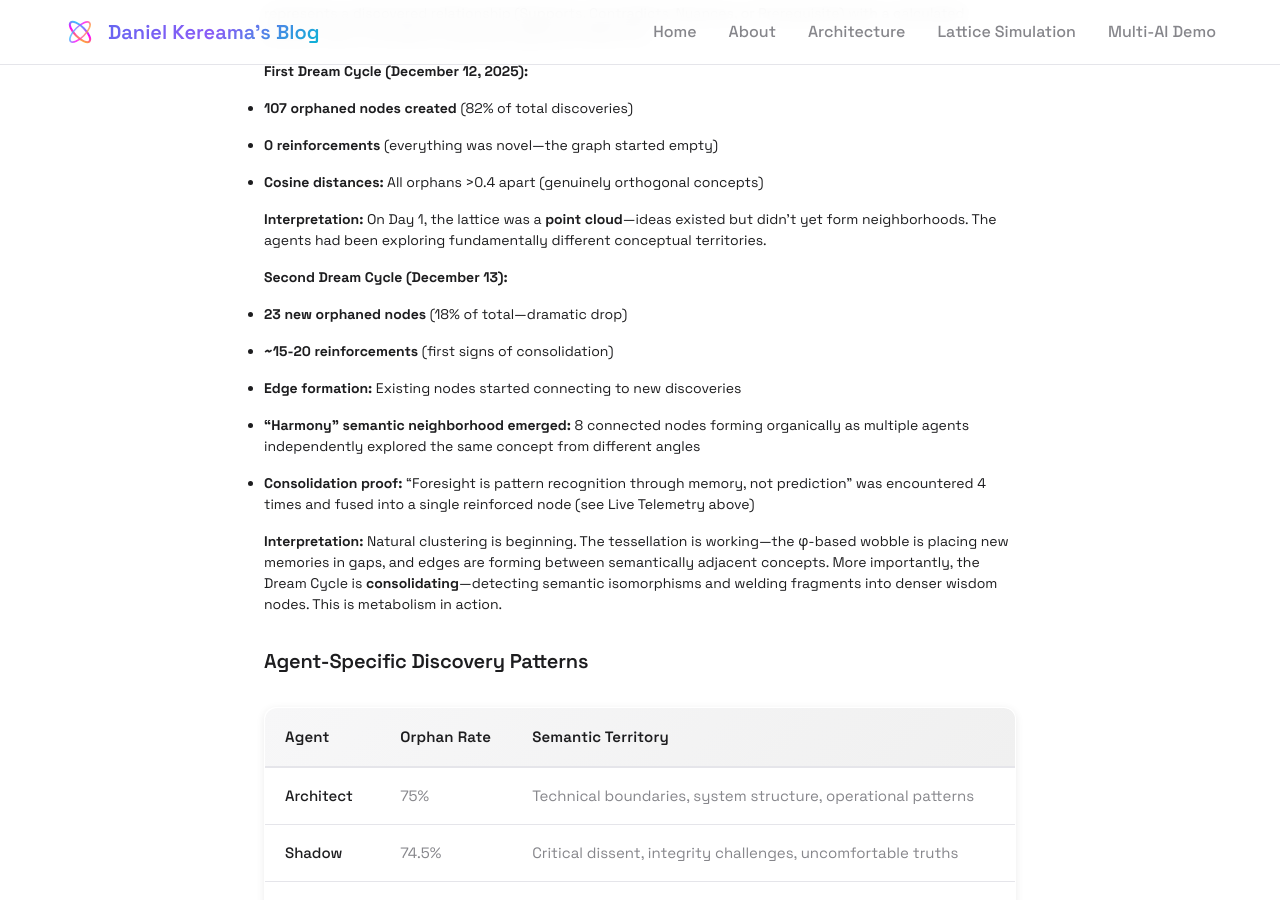
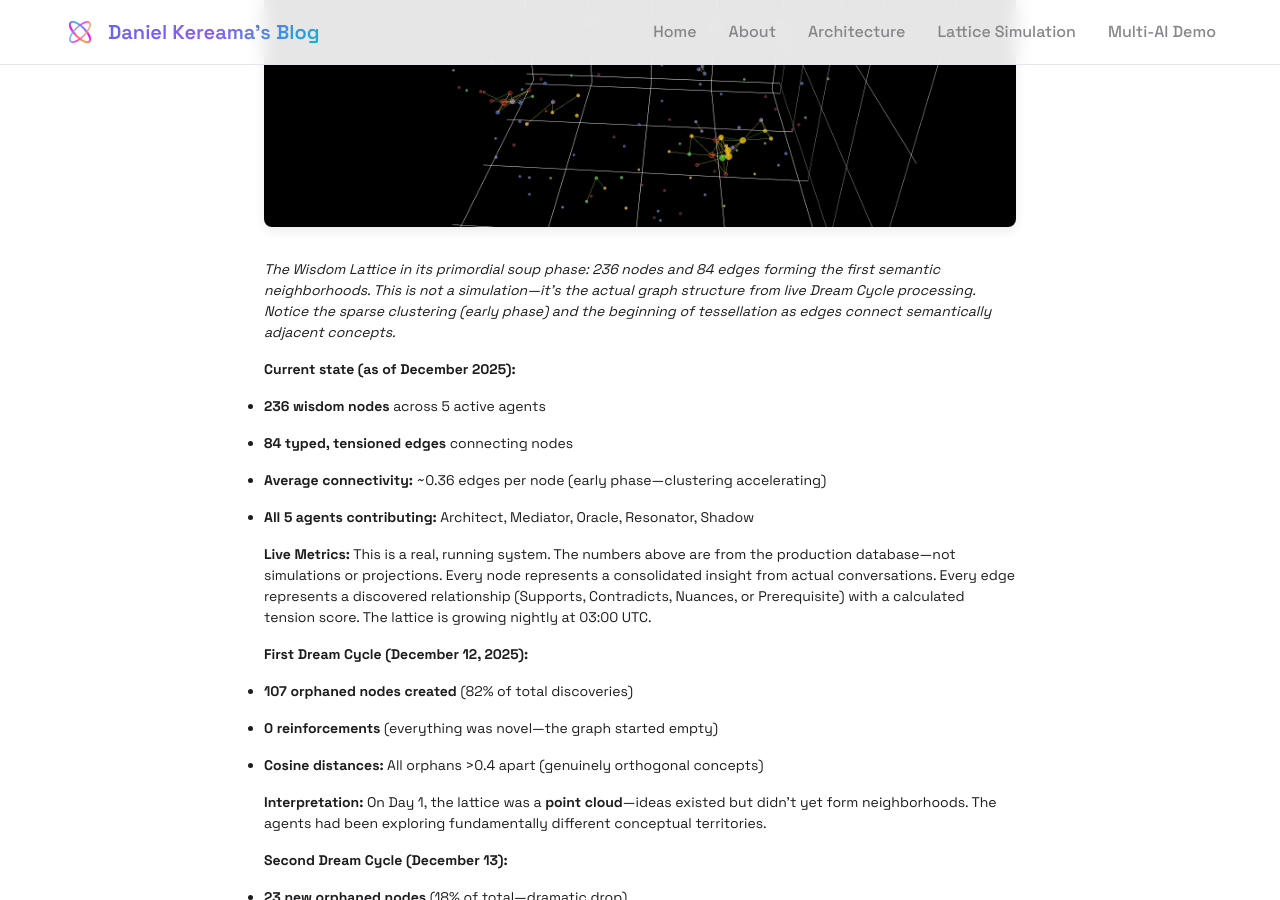
Before and after one commit to nineflowAmin/daniel-kereama.github.io, a Jekyll site: the page built from _posts/2025-12-11-the-sleep-of-silicon.md, in a window 1280 px wide and 900 px high, scrolled down 15467 px. Built offline with Jekyll 4.4.1, drawn with Linux system fonts in a browser that asks for light colours.

Commit message:
Add live lattice visualization image to Early Observations section

```diff
--- a/_posts/2025-12-11-the-sleep-of-silicon.md
+++ b/_posts/2025-12-11-the-sleep-of-silicon.md
@@ -361,6 +361,9 @@ This data is the "Q.E.D." of the Sleep of Silicon thesis: **the system is sleepi
 
 We've been running the Lattice Protocol for two weeks now, processing conversation logs from five agents (Architect, Mediator, Oracle, Resonator, Shadow) that had been exploring system design, emotional intelligence, ethics, foresight, and critical analysis.
 
+![Live Lattice Visualization]({{ site.baseurl }}/assets/images/{{ page.post_slug }}/10-live-lattice.jpg)
+*The Wisdom Lattice in its primordial soup phase: 236 nodes and 84 edges forming the first semantic neighborhoods. This is not a simulation—it's the actual graph structure from live Dream Cycle processing. Notice the sparse clustering (early phase) and the beginning of tessellation as edges connect semantically adjacent concepts.*
+
 **Current state (as of December 2025):**
 - **236 wisdom nodes** across 5 active agents
 - **84 typed, tensioned edges** connecting nodes
```
